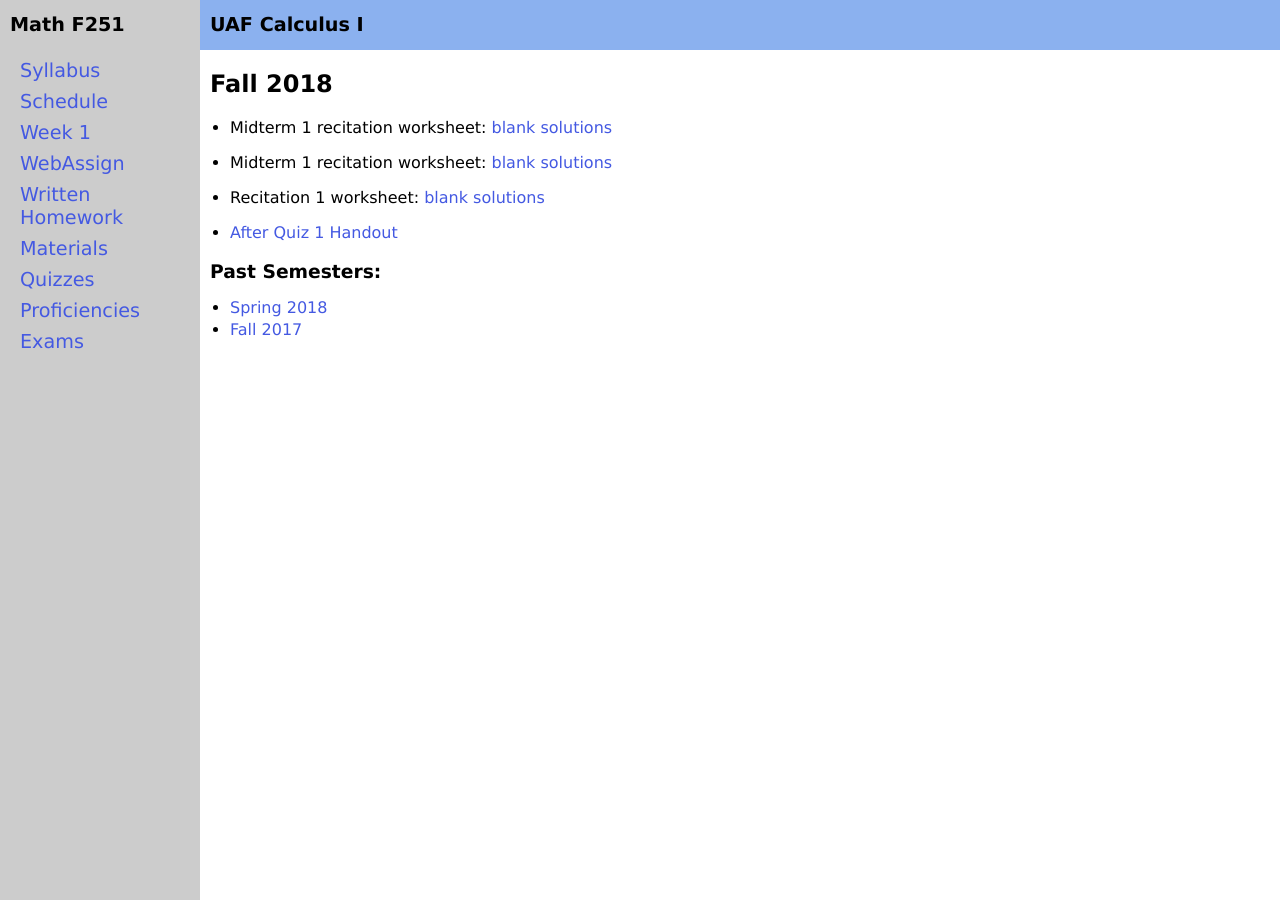
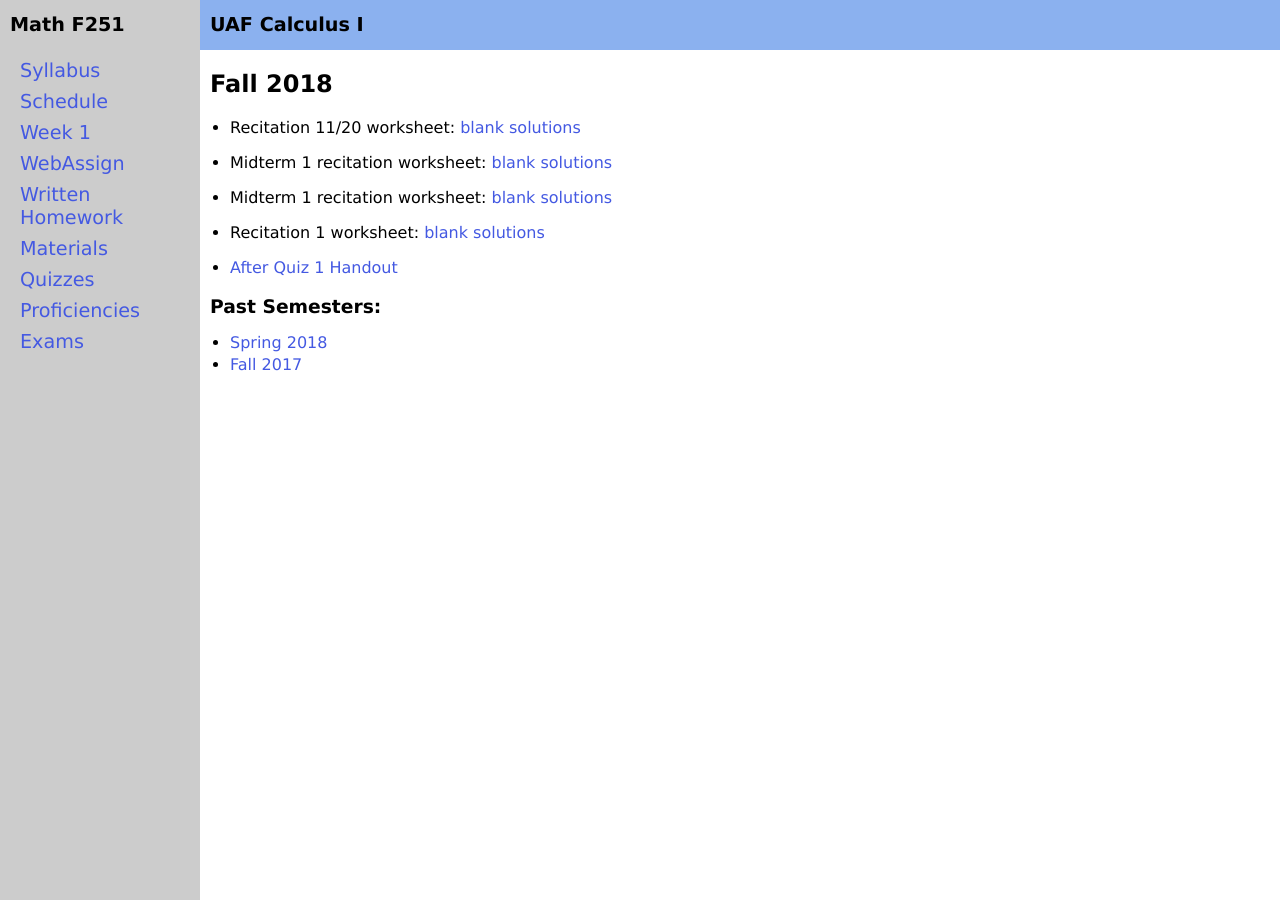
Before and after one commit to uaf-math/calc1, a Jekyll site: the page built from materials.md, in a window 1280 px wide. Built offline with Jekyll 4.4.1, drawn with Linux system fonts in a browser that asks for light colours.

Commit message:
added recitation 11/20 worksheet

```diff
--- a/materials.md
+++ b/materials.md
@@ -4,6 +4,8 @@ title: Class Materials
 ---
 
 ## Fall 2018
+
+* Recitation 11/20 worksheet: [blank](assets/materials/Fall2018/Recitation-5.1-5.2.pdf) [solutions](assets/materials/Fall2018/Recitation-5.1-5.2-Sols.pdf)
 
 * Midterm 1 recitation worksheet: [blank](assets/materials/Fall2018/Recitation-MT2-Review.pdf) [solutions](assets/materials/Fall2018/Recitation-MT2-Review-Sols.pdf)
 
```
Also changed, not shown: 2 other files.
